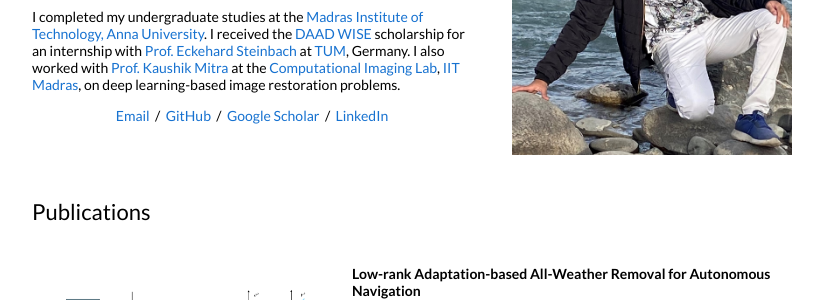
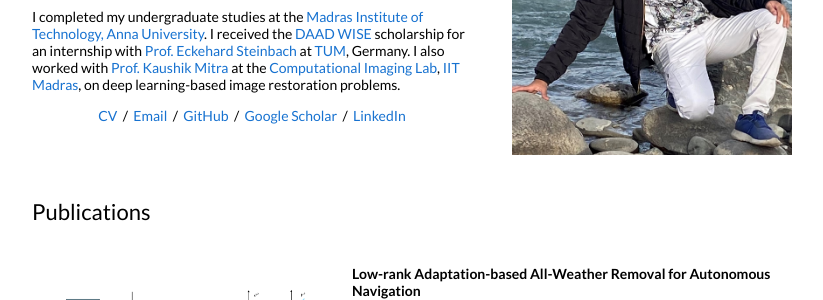
Before and after one commit to sudraj2002/sudraj2002.github.io, a Jekyll site: the page built from _posts/2024-11-27-loraa.md, in a window 1280 px wide. Shown: the part 190-490 px from the top of the page, without its empty margins (228-1051 px from the left). Built offline with Jekyll 4.4.1, drawn with Linux system fonts in a browser that asks for light colours.

```diff
--- a/_layouts/default.html
+++ b/_layouts/default.html
@@ -55,6 +55,7 @@
               </p>
 
               <p style="text-align:center">
+                <a href="https://drive.google.com/file/d/1v9dIYlwMoNcfZbHfgXzZ2Mmrg3IyJfEW/view?usp=sharing" target="_blank">CV</a> &nbsp;/&nbsp;
                 <a href="mailto:sambasa2@jhu.edu" target="_blank">Email</a> &nbsp;/&nbsp;
                 <a href="https://github.com/sudraj2002">GitHub</a> &nbsp;/&nbsp;
                 <a href="https://scholar.google.com/citations?user=SGty2eUAAAAJ&hl=en">Google Scholar</a> &nbsp;/&nbsp;
```
